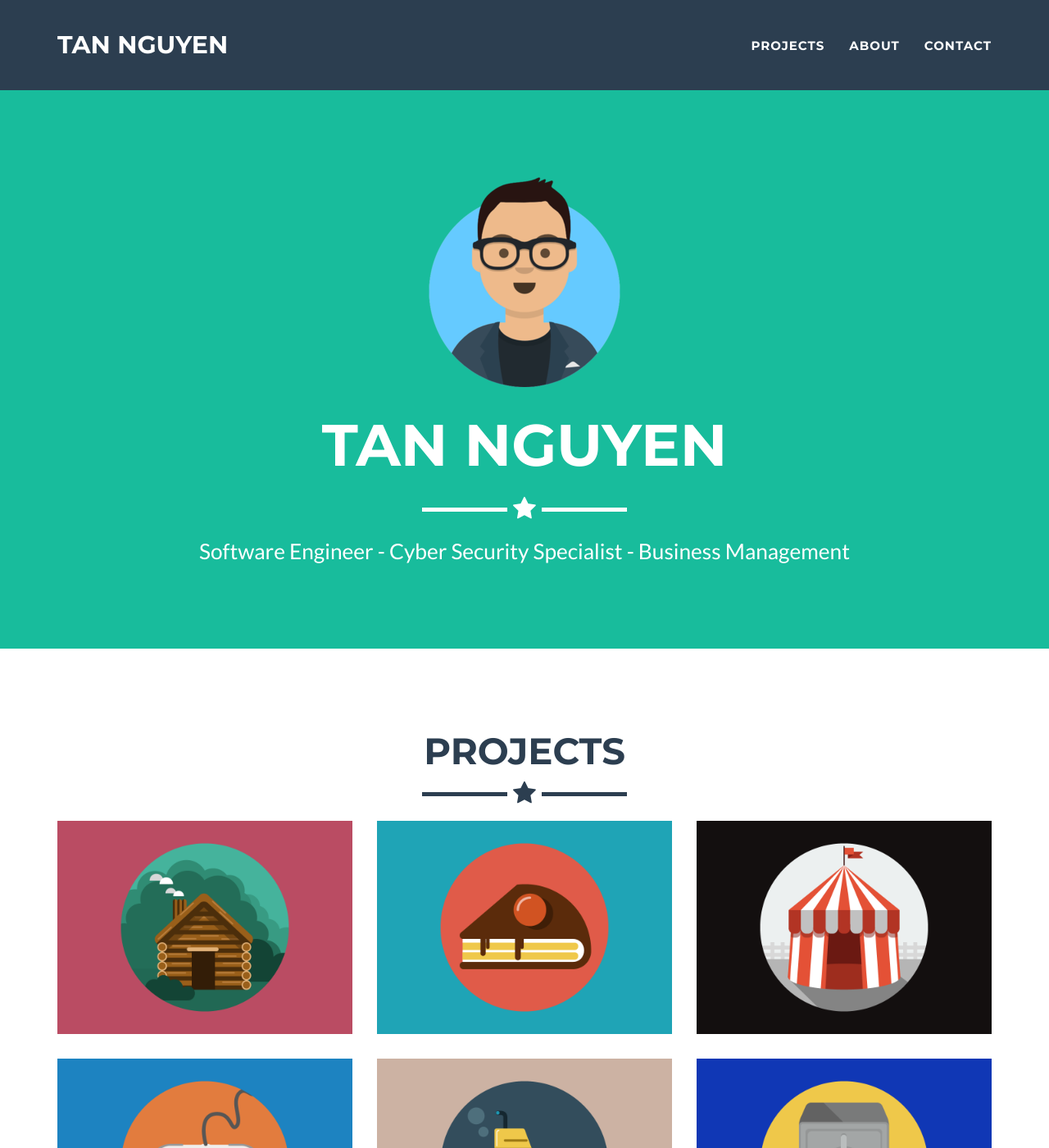
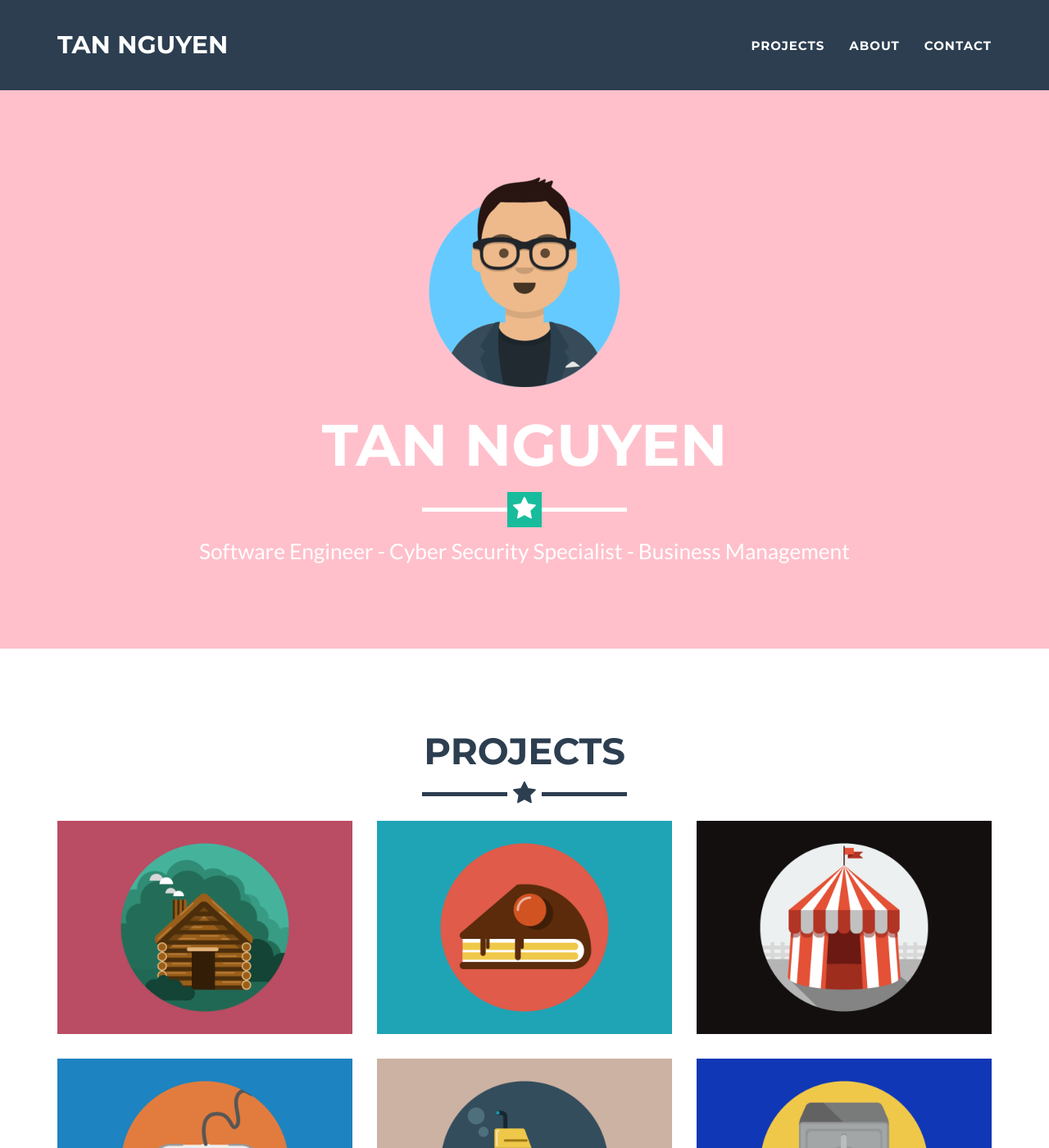
Before and after one commit to tannguyencanh/tannguyencanh.github.io, a Jekyll site: the page built from index.html, in a window 1280 px wide and 1400 px high. Shown: the whole window at 82% size. Built offline with Jekyll 4.4.1, drawn with Linux system fonts in a browser that asks for light colours.

Commit message:
Update main.css

```diff
--- a/_includes/css/main.css
+++ b/_includes/css/main.css
@@ -83,7 +83,7 @@ hr.star-primary:after {
 header {
     text-align: center;
     color: #fff;
-    background-color: #{{ site.color.primary }};
+    background-color: pink;
 }
 
 header .container {
```
